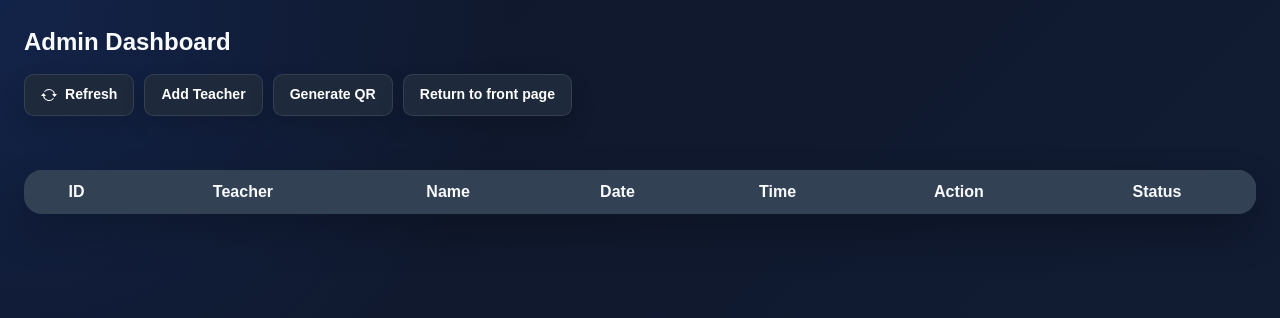
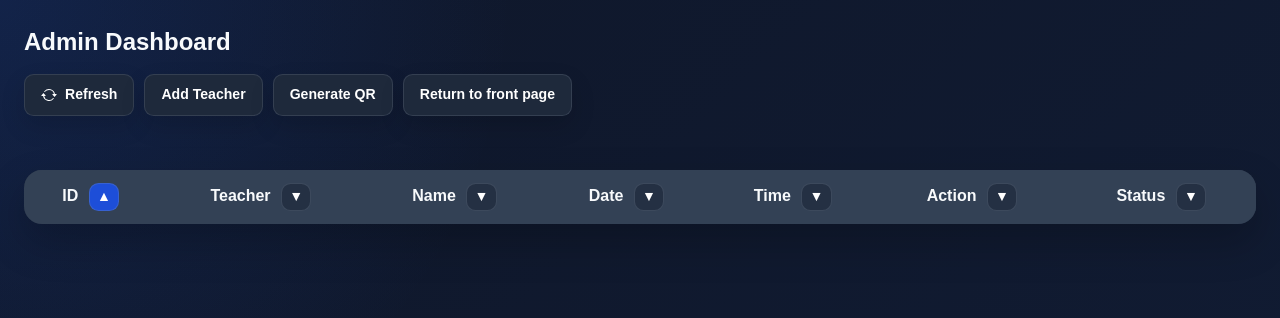
Before and after one commit to ldlumba/faculty_attendance_v1, a Flask app: template templates/admin.html in a window 1280 px wide. Shown: the top 318 px of the page. Run offline with Flask 3, Linux system fonts and the light colour scheme; the template is opened without the code that fills it, so the values that code supplies are empty; parts of the project's set-up code (start-up, migrations or seed data) failed here and were passed over.

Commit message:
Added sort function for dashboard table

```diff
--- a/static/style2.css
+++ b/static/style2.css
@@ -51,6 +51,25 @@ td {
 th {
     background: #334155;
     color: #f8fafc;
+}
+
+.sort-btn {
+    width: auto;
+    min-width: 26px;
+    margin: 0 0 0 6px;
+    padding: 0.2rem 0.45rem;
+    background: rgba(15, 23, 42, 0.4);
+    border-color: rgba(148, 163, 184, 0.22);
+    box-shadow: none;
+    vertical-align: middle;
+}
+
+.sort-btn:hover {
+    background: rgba(15, 23, 42, 0.7);
+}
+
+.sort-btn.active {
+    background: #1d4ed8;
 }
 
 td {
--- a/templates/admin.html
+++ b/templates/admin.html
@@ -33,13 +33,13 @@
 <table>
     <thead>
         <tr>
-            <th>ID</th>
-            <th>Teacher</th>
-            <th>Name</th>
-            <th>Date</th>
-            <th>Time</th>
-            <th>Action</th>
-            <th>Status</th>
+            <th>ID <button class="sort-btn active" type="button" data-sort="id" onclick="sortTable('id', 'number')">▲</button></th>
+            <th>Teacher <button class="sort-btn" type="button" data-sort="teacher_id" onclick="sortTable('teacher_id', 'text')">▼</button></th>
+            <th>Name <button class="sort-btn" type="button" data-sort="name" onclick="sortTable('name', 'text')">▼</button></th>
+            <th>Date <button class="sort-btn" type="button" data-sort="date" onclick="sortTable('date', 'date')">▼</button></th>
+            <th>Time <button class="sort-btn" type="button" data-sort="time" onclick="sortTable('time', 'time')">▼</button></th>
+            <th>Action <button class="sort-btn" type="button" data-sort="action" onclick="sortTable('action', 'text')">▼</button></th>
+            <th>Status <button class="sort-btn" type="button" data-sort="status" onclick="sortTable('status', 'text')">▼</button></th>
         </tr>
     </thead>
     <tbody id="table"></tbody>
@@ -78,16 +78,49 @@
 
 <script>
 let cachedTeachers = [];
+let cachedAttendanceRows = [];
+let currentSort = {
+    key: "id",
+    direction: "asc",
+    type: "number"
+};
 
-async function loadData() {
-    // Loads the attendance records with their verification status.
-    const res = await fetch("/verify");
-    const data = await res.json();
+function compareValues(left, right, type = "text") {
+    if (type === "number") {
+        return Number(left) - Number(right);
+    }
 
+    if (type === "date") {
+        return new Date(`${left}T00:00:00`) - new Date(`${right}T00:00:00`);
+    }
+
+    if (type === "time") {
+        return new Date(`1970-01-01T${left}`) - new Date(`1970-01-01T${right}`);
+    }
+
+    return String(left).localeCompare(String(right), undefined, { sensitivity: "base" });
+}
+
+function updateSortIndicators() {
+    // Updates the arrow labels to match the active table sort.
+    document.querySelectorAll(".sort-btn").forEach(button => {
+        const isActive = button.dataset.sort === currentSort.key;
+        button.textContent = isActive && currentSort.direction === "asc" ? "▲" : "▼";
+        button.classList.toggle("active", isActive);
+    });
+}
+
+function renderAttendanceRows() {
+    // Renders the current dashboard rows after sorting.
     const table = document.getElementById("table");
     table.innerHTML = "";
 
-    data.forEach(row => {
+    const sortedRows = [...cachedAttendanceRows].sort((left, right) => {
+        const compare = compareValues(left[currentSort.key], right[currentSort.key], currentSort.type);
+        return currentSort.direction === "asc" ? compare : -compare;
+    });
+
+    sortedRows.forEach(row => {
         table.innerHTML += `
         <tr>
             <td>${row.id}</td>
@@ -101,6 +134,33 @@ async function loadData() {
             </td>
         </tr>`;
     });
+
+    updateSortIndicators();
+}
+
+function sortTable(key, type = "text") {
+    // Toggles the dashboard sort direction for a selected column.
+    if (currentSort.key === key) {
+        currentSort.direction = currentSort.direction === "asc" ? "desc" : "asc";
+    } else {
+        currentSort.key = key;
+        currentSort.direction = "asc";
+    }
+
+    currentSort.type = type;
+    renderAttendanceRows();
+}
+
+async function loadData() {
+    // Loads the attendance records with their verification status.
+    const res = await fetch("/verify");
+    const data = await res.json();
+
+    cachedAttendanceRows = data.map(row => ({
+        ...row,
+        status: row.valid ? "Valid" : "Tampered"
+    }));
+    renderAttendanceRows();
 }
 
 async function fetchTeachers() {
```
